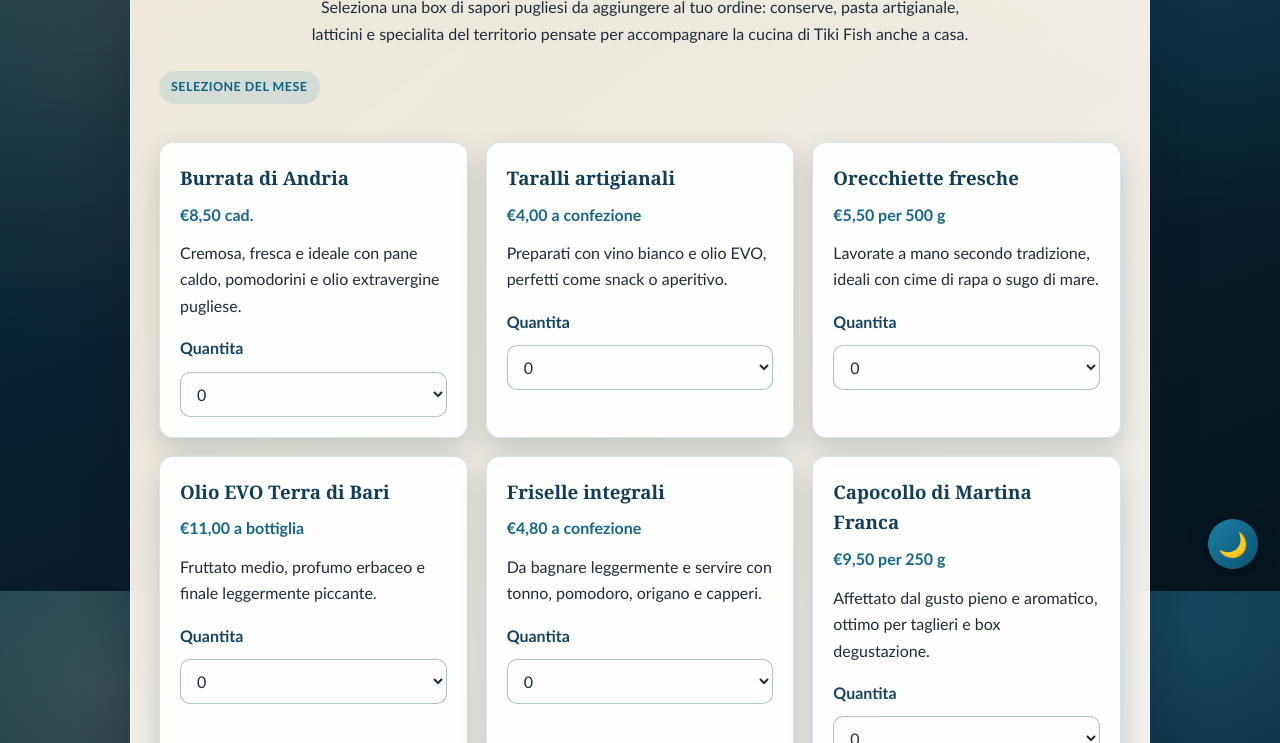
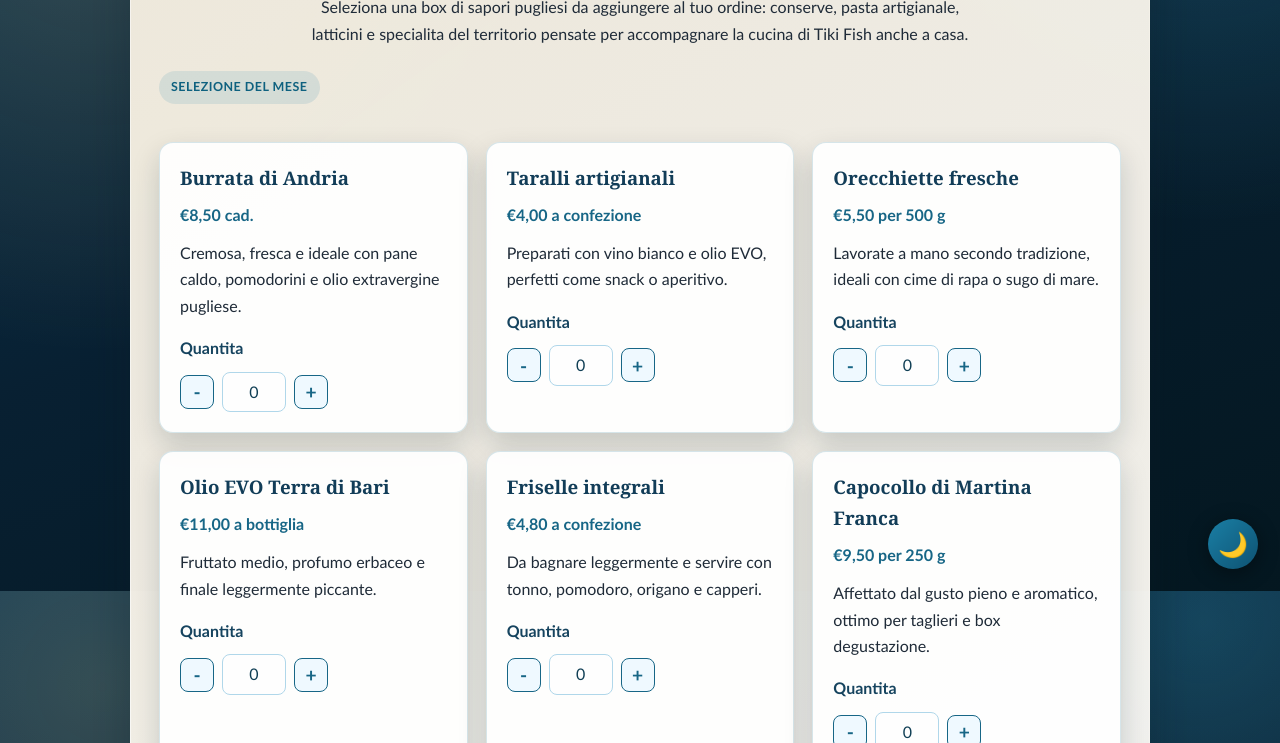
Before and after one commit to fminervini-afk/SitoReastaurant, a website: page Web/pages/prodotti.html in a window 1280 px wide. Shown: the part 209-952 px from the top of the page. Drawn offline with Linux system fonts and the light colour scheme.

Commit message:
Add files via upload

```diff
--- a/Web/js/animations.js
+++ b/Web/js/animations.js
@@ -249,7 +249,7 @@ document.addEventListener("DOMContentLoaded", async () => {
     }
   });
 
-  const productSelects = document.querySelectorAll(".product-qty");
+  const productQtyInputs = document.querySelectorAll(".product-qty");
   const productsTotal = document.querySelector("#products-total");
   const cartItemsBody = document.querySelector("#cart-items-body");
   const cartProductsTotal = document.querySelector("#cart-products-total");
@@ -265,31 +265,55 @@ document.addEventListener("DOMContentLoaded", async () => {
     productsTotal.textContent = formatCurrency(total);
   };
 
-  if (productSelects.length) {
+  if (productQtyInputs.length) {
     const initialCart = readCart();
 
-    productSelects.forEach((select) => {
-      const productKey = select.dataset.productKey;
+    const syncCart = (inputEl) => {
+      const productKey = inputEl.dataset.productKey;
+      if (!productKey) return;
 
-      if (!productKey) {
-        return;
+      const nextCart = readCart();
+      const quantity = Math.max(0, Math.floor(Number(inputEl.value) || 0));
+      inputEl.value = String(quantity);
+
+      if (quantity > 0) {
+        nextCart[productKey] = quantity;
+      } else {
+        delete nextCart[productKey];
       }
 
-      select.value = String(Number(initialCart[productKey] || 0));
+      writeCart(nextCart);
+      updateProductsTotal(nextCart);
+    };
 
-      select.addEventListener("change", () => {
-        const nextCart = readCart();
-        const quantity = Number(select.value || 0);
+    productQtyInputs.forEach((input) => {
+      const productKey = input.dataset.productKey;
+      if (!productKey) return;
 
-        if (quantity > 0) {
-          nextCart[productKey] = quantity;
-        } else {
-          delete nextCart[productKey];
-        }
+      input.value = String(Number(initialCart[productKey] || 0));
 
-        writeCart(nextCart);
-        updateProductsTotal(nextCart);
+      input.addEventListener("change", () => {
+        syncCart(input);
       });
+
+      const wrapper = input.closest(".qty-control");
+      if (!wrapper) return;
+
+      const decrementBtn = wrapper.querySelector(".qty-btn.decrement");
+      const incrementBtn = wrapper.querySelector(".qty-btn.increment");
+
+      if (decrementBtn) {
+        decrementBtn.addEventListener("click", () => {
+          input.value = String(Math.max(0, Number(input.value || 0) - 1));
+          syncCart(input);
+        });
+      }
+      if (incrementBtn) {
+        incrementBtn.addEventListener("click", () => {
+          input.value = String(Math.max(0, Number(input.value || 0) + 1));
+          syncCart(input);
+        });
+      }
     });
 
     updateProductsTotal(initialCart);
--- a/Web/pages/prodotti.html
+++ b/Web/pages/prodotti.html
@@ -45,12 +45,11 @@
                     <p>Cremosa, fresca e ideale con pane caldo, pomodorini e olio extravergine pugliese.</p>
                     <div class="option-row">
                         <label for="burrata-qty">Quantita</label>
-                        <select id="burrata-qty" name="burrata-qty" class="product-qty" data-product-key="burrata">
-                            <option value="0">0</option>
-                            <option value="1">1</option>
-                            <option value="2">2</option>
-                            <option value="3">3</option>
-                        </select>
+                        <div class="qty-control" data-product-key="burrata">
+                            <button type="button" class="qty-btn decrement" aria-label="Diminuisci quantità">-</button>
+                            <input type="number" id="burrata-qty" name="burrata-qty" class="product-qty" data-product-key="burrata" min="0" value="0" />
+                            <button type="button" class="qty-btn increment" aria-label="Aumenta quantità">+</button>
+                        </div>
                     </div>
                 </article>
 
@@ -60,13 +59,11 @@
                     <p>Preparati con vino bianco e olio EVO, perfetti come snack o aperitivo.</p>
                     <div class="option-row">
                         <label for="taralli-qty">Quantita</label>
-                        <select id="taralli-qty" name="taralli-qty" class="product-qty" data-product-key="taralli">
-                            <option value="0">0</option>
-                            <option value="1">1</option>
-                            <option value="2">2</option>
-                            <option value="3">3</option>
-                            <option value="4">4</option>
-                        </select>
+                        <div class="qty-control" data-product-key="taralli">
+                            <button type="button" class="qty-btn decrement" aria-label="Diminuisci quantità">-</button>
+                            <input type="number" id="taralli-qty" name="taralli-qty" class="product-qty" data-product-key="taralli" min="0" value="0" />
+                            <button type="button" class="qty-btn increment" aria-label="Aumenta quantità">+</button>
+                        </div>
                     </div>
                 </article>
 
@@ -76,12 +73,11 @@
                     <p>Lavorate a mano secondo tradizione, ideali con cime di rapa o sugo di mare.</p>
                     <div class="option-row">
                         <label for="orecchiette-qty">Quantita</label>
-                        <select id="orecchiette-qty" name="orecchiette-qty" class="product-qty" data-product-key="orecchiette">
-                            <option value="0">0</option>
-                            <option value="1">1</option>
-                            <option value="2">2</option>
-                            <option value="3">3</option>
-                        </select>
+                        <div class="qty-control" data-product-key="orecchiette">
+                            <button type="button" class="qty-btn decrement" aria-label="Diminuisci quantità">-</button>
+                            <input type="number" id="orecchiette-qty" name="orecchiette-qty" class="product-qty" data-product-key="orecchiette" min="0" value="0" />
+                            <button type="button" class="qty-btn increment" aria-label="Aumenta quantità">+</button>
+                        </div>
                     </div>
                 </article>
 
@@ -91,12 +87,11 @@
                     <p>Fruttato medio, profumo erbaceo e finale leggermente piccante.</p>
                     <div class="option-row">
                         <label for="olio-qty">Quantita</label>
-                        <select id="olio-qty" name="olio-qty" class="product-qty" data-product-key="olio">
-                            <option value="0">0</option>
-                            <option value="1">1</option>
-                            <option value="2">2</option>
-                            <option value="3">3</option>
-                        </select>
+                        <div class="qty-control" data-product-key="olio">
+                            <button type="button" class="qty-btn decrement" aria-label="Diminuisci quantità">-</button>
+                            <input type="number" id="olio-qty" name="olio-qty" class="product-qty" data-product-key="olio" min="0" value="0" />
+                            <button type="button" class="qty-btn increment" aria-label="Aumenta quantità">+</button>
+                        </div>
                     </div>
                 </article>
 
@@ -106,12 +101,11 @@
                     <p>Da bagnare leggermente e servire con tonno, pomodoro, origano e capperi.</p>
                     <div class="option-row">
                         <label for="friselle-qty">Quantita</label>
-                        <select id="friselle-qty" name="friselle-qty" class="product-qty" data-product-key="friselle">
-                            <option value="0">0</option>
-                            <option value="1">1</option>
-                            <option value="2">2</option>
-                            <option value="3">3</option>
-                        </select>
+                        <div class="qty-control" data-product-key="friselle">
+                            <button type="button" class="qty-btn decrement" aria-label="Diminuisci quantità">-</button>
+                            <input type="number" id="friselle-qty" name="friselle-qty" class="product-qty" data-product-key="friselle" min="0" value="0" />
+                            <button type="button" class="qty-btn increment" aria-label="Aumenta quantità">+</button>
+                        </div>
                     </div>
                 </article>
 
@@ -121,12 +115,11 @@
                     <p>Affettato dal gusto pieno e aromatico, ottimo per taglieri e box degustazione.</p>
                     <div class="option-row">
                         <label for="capocollo-qty">Quantita</label>
-                        <select id="capocollo-qty" name="capocollo-qty" class="product-qty" data-product-key="capocollo">
-                            <option value="0">0</option>
-                            <option value="1">1</option>
-                            <option value="2">2</option>
-                            <option value="3">3</option>
-                        </select>
+                        <div class="qty-control" data-product-key="capocollo">
+                            <button type="button" class="qty-btn decrement" aria-label="Diminuisci quantità">-</button>
+                            <input type="number" id="capocollo-qty" name="capocollo-qty" class="product-qty" data-product-key="capocollo" min="0" value="0" />
+                            <button type="button" class="qty-btn increment" aria-label="Aumenta quantità">+</button>
+                        </div>
                     </div>
                 </article>
             </div>
--- a/Web/style/style.css
+++ b/Web/style/style.css
@@ -366,6 +366,52 @@ button:hover {
   margin-top: 14px;
 }
 
+.qty-control {
+  display: flex;
+  align-items: center;
+  gap: 8px;
+}
+
+.qty-control .qty-btn {
+  width: 34px;
+  height: 34px;
+  border: 1px solid #176686;
+  background: #eff9ff;
+  color: #176686;
+  font-size: 1.2rem;
+  border-radius: 8px;
+  cursor: pointer;
+  display: flex;
+  justify-content: center;
+  align-items: center;
+  padding: 0;
+  line-height: 1;
+}
+
+.qty-control .qty-btn:hover {
+  background: #d5efff;
+}
+
+.qty-control input.product-qty {
+  width: 64px;
+  text-align: center;
+  border: 1px solid #b0d7ea;
+  border-radius: 8px;
+  padding: 6px;
+  font-size: 1rem;
+  color: #103f55;
+}
+
+.qty-control input.product-qty::-webkit-outer-spin-button,
+.qty-control input.product-qty::-webkit-inner-spin-button {
+  -webkit-appearance: none;
+  margin: 0;
+}
+
+.qty-control input.product-qty[type=number] {
+  -moz-appearance: textfield;
+}
+
 .inline-choice {
   display: flex;
   align-items: center;
```
